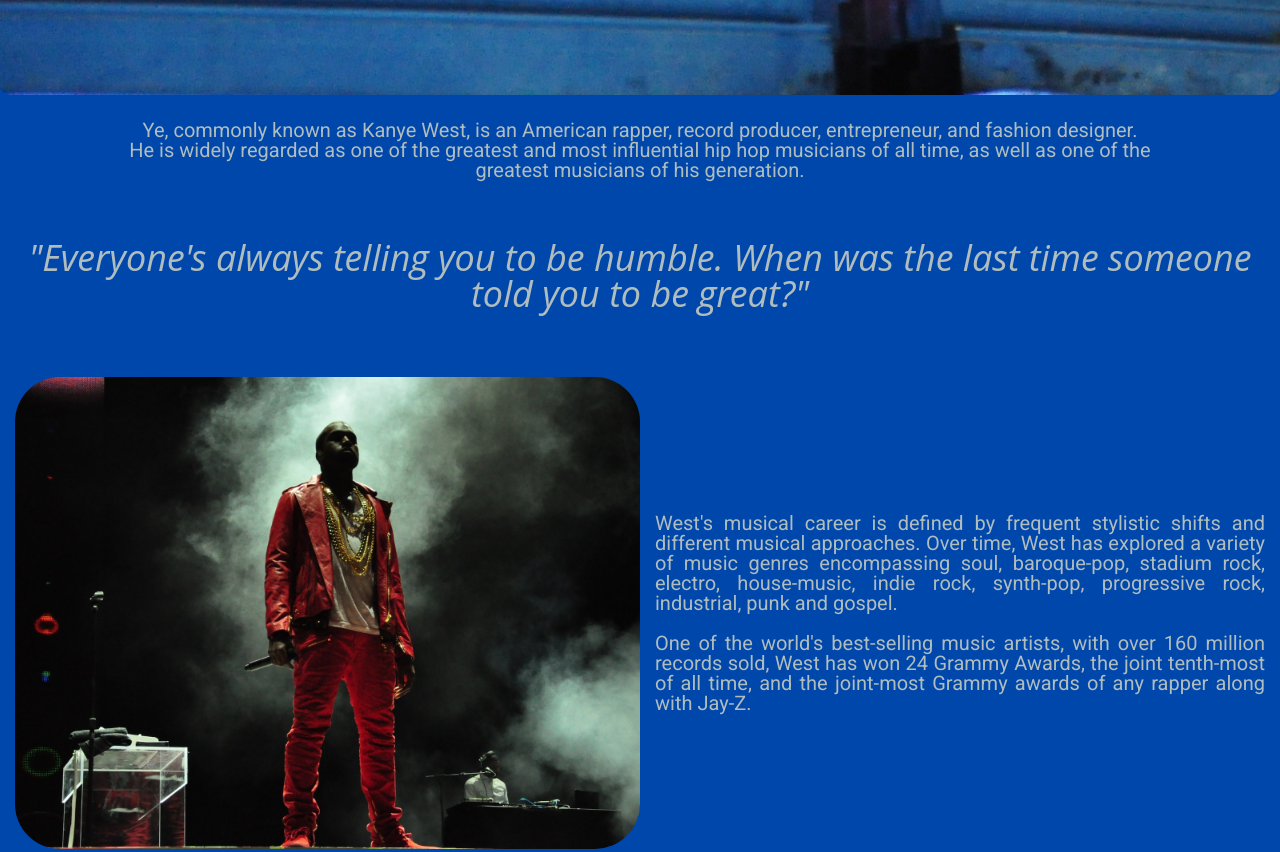
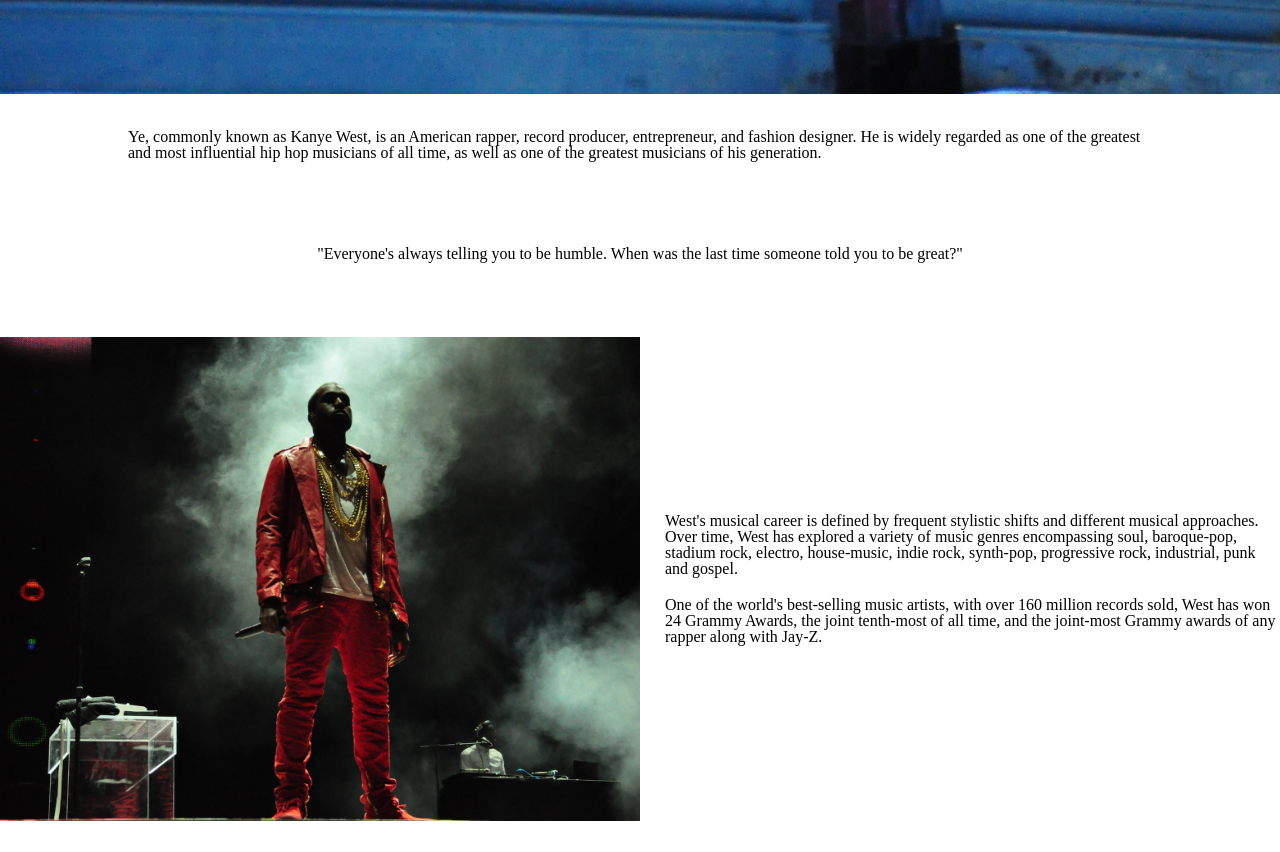
Before and after one commit to felipedomingosps/Tribute-Page, a plain HTML site: page index.html in a window 1280 px wide. Shown: the part 1233-2085 px from the top of the page. Drawn offline with Linux system fonts and the light colour scheme.

Commit message:
Return to white layout

```diff
--- a/styles.css
+++ b/styles.css
@@ -29,7 +29,6 @@
 	box-sizing: border-box;
 	display: flex;
 	flex-direction: column;
-	color: #AFBDBE;
 }
 
 /* CONTENT */
@@ -39,22 +38,9 @@
 	text-align: center;
 }
 
-h1 {
-	font-family: 'Bebas Neue', sans-serif;
-	font-size: 42px;
-}
-
-main, section {
-	background-color: var(--cobalt-blue);
-	width: 100%;
-}
-
-header {
-	background-color: var(--royal-blue-dark);
-}
-
 section {
-	width: 100%;
+	max-width: 1280px;
+	margin: 0 auto;
 }
 
 .content {
@@ -62,22 +48,16 @@
 	margin: 0 auto;
 	display: flex;
 	align-items: center;
-	padding: 15px;
-	gap: 15px;
+	margin: 25px 0px;
+	gap: 25px;
 }
 
 img {
 	width: 50%;
-	border-radius: 45px;
 }
 
 main {
-	margin: 0;
-}
-
-main .content {
 	margin: 0 auto;
-	padding: 0;
 }
 
 main > div {
@@ -86,7 +66,6 @@
 
 main > div > img {
 	width: 100%;
-	border-radius: 0px 0px 10px 10px;
 }
 
 main > div > .text {
@@ -109,39 +88,21 @@
 
 .content p {
 	margin: 10px 0px;
-	text-align: justify;
-	font-family: 'Roboto',sans-serif;
-	font-size: 20px;
-}
-
-main .content p {
-	text-align: center;
 }
 
 /* QUOTE */
 
 section:nth-of-type(odd) {
 	width: 100%;
-
 	text-align: center;
 }
 
 .quote {
-	max-width: 1280px;
-	padding: 50px 15px;
-	margin: 0 auto;
-}
-
-.quote p {
-	font-family: 'Open Sans',sans-serif;
-	font-size: 36px;
-	font-style: italic;
+	margin: 50px;
 }
 
 /* FOOTER */
-
 footer {
 	text-align: center;
-	padding: 20px 0px;
-	background-color: var(--royal-blue-dark);
+	margin: 20px 0px;
 }
```
